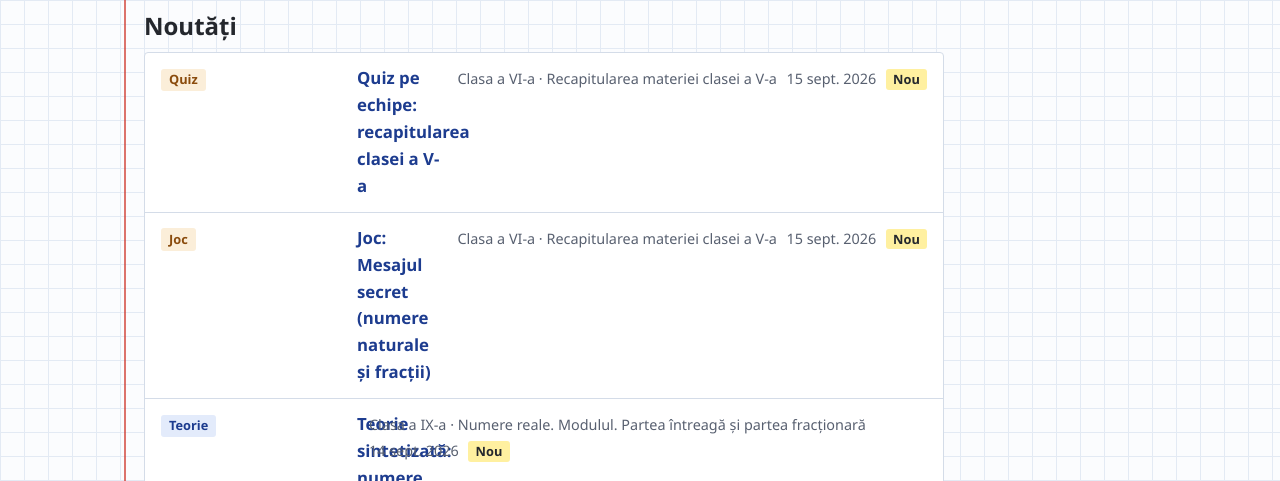
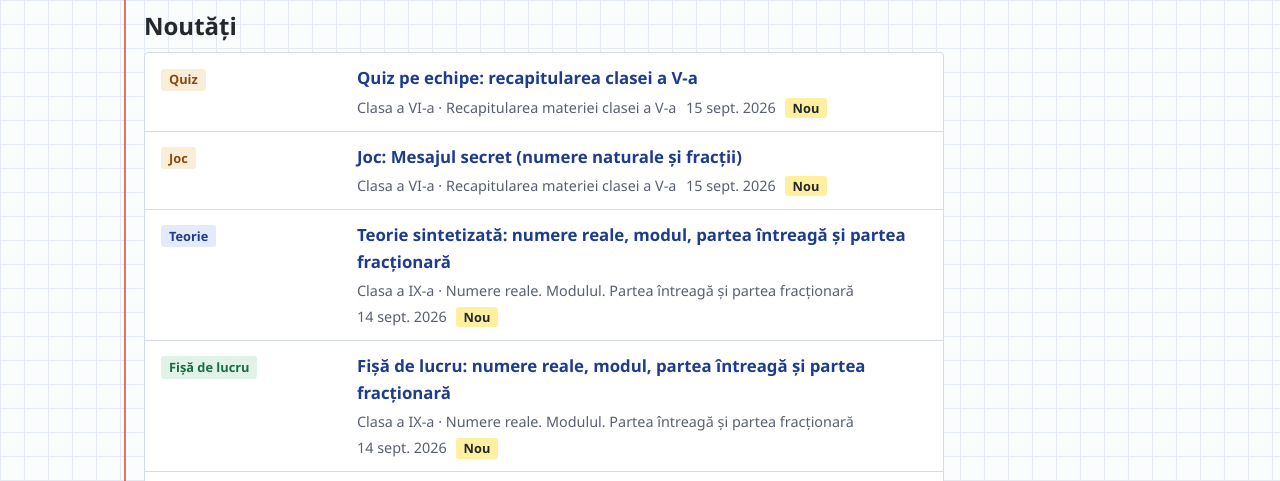
Before and after one commit to parameciul/matematica, a website: page index.html in a window 1280 px wide. Shown: the part 288-769 px from the top of the page. Drawn offline with Linux system fonts and the light colour scheme; a web font is replaced by a local one.

Commit message:
Fix cramped titles in the what's-new list on desktop

```diff
--- a/assets/css/style.css
+++ b/assets/css/style.css
@@ -566,6 +566,17 @@ a:hover {
     align-items: baseline;
     column-gap: 0.75rem;
   }
+
+  /* Rows that also name the grade and the topic carry too much meta text for a
+     third column: it would take all the width and squeeze the title to a sliver.
+     Those rows drop to two columns and put the meta under the title. */
+  .m-link:has(.m-where) {
+    grid-template-columns: 11.5rem minmax(0, 1fr);
+  }
+
+  .m-link:has(.m-where) .m-meta {
+    grid-column: 2;
+  }
 }
 
 .m-link:hover {
@@ -584,6 +595,7 @@ a:hover {
   font-size: 1.05rem;
   font-weight: 700;
   color: var(--ink);
+  overflow-wrap: break-word;
 }
 
 .m-meta {
```
